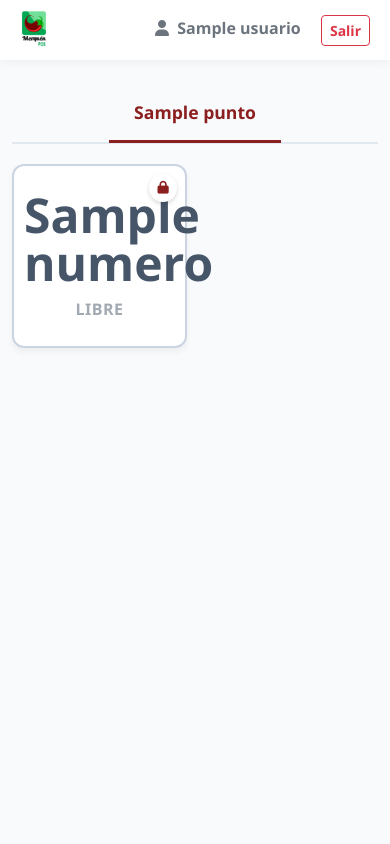
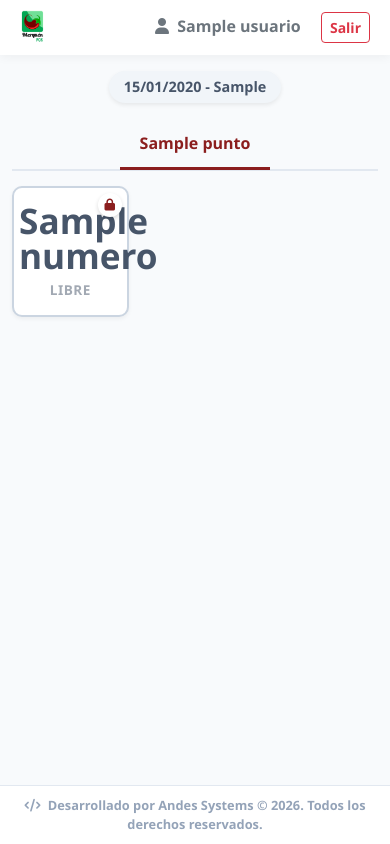
Before and after one commit to ceal2013/MerquenPOS, a Django app: template templates/POS/mesas.html in a window 390 px wide. Run offline with Django 5.2, Linux system fonts and the light colour scheme; the template is opened without the code that fills it: most values are stand-ins (such as "Sample title", 1, 10 or a date in 2020).

Commit message:
Mejorar estilos y estructura de la vista de mesas, incluyendo ajustes en la paleta de colores, diseño responsivo y adición de información del turno activo.

```diff
--- a/templates/POS/mesas.html
+++ b/templates/POS/mesas.html
@@ -14,16 +14,15 @@
             --color-primario: #8B1E1E;
             --color-fondo: #f8fafc;
 
-            /* --- NUEVA PALETA ESTILO VISUAL BASIC --- */
             --bg-libre: #ffffff;
             --border-libre: #cbd5e1;
             --text-libre: #475569;
 
-            --bg-ocupada: #dbeafe;     /* Azul Claro */
+            --bg-ocupada: #dbeafe;
             --border-ocupada: #bfdbfe;
             --text-ocupada: #1e3a8a;
 
-            --bg-impresa: #fee2e2;     /* Rojo Claro */
+            --bg-impresa: #fee2e2;
             --border-impresa: #fecaca;
             --text-impresa: #7f1d1d;
         }
@@ -31,6 +30,9 @@
         body {
             background-color: var(--color-fondo);
             font-family: 'Segoe UI', Tahoma, Geneva, Verdana, sans-serif;
+            display: flex;
+            flex-direction: column;
+            min-height: 100vh; /* Permite que el footer se quede al fondo */
         }
 
         /* --- Barra Superior --- */
@@ -40,18 +42,27 @@
             padding: 10px 20px;
         }
 
+        .info-turno {
+            font-size: 0.9rem;
+            color: #475569;
+            background-color: #f1f5f9;
+            padding: 5px 15px;
+            border-radius: 20px;
+            font-weight: 600;
+        }
+
         /* --- Estilos de Pestañas --- */
         .nav-tabs {
             border-bottom: 2px solid #e2e8f0;
-            margin-bottom: 20px;
+            margin-bottom: 15px; /* Reducido para ahorrar espacio */
         }
 
         .nav-tabs .nav-link {
             color: #64748b;
             font-weight: 600;
-            font-size: 1.1rem;
+            font-size: 1rem;
             border: none;
-            padding: 15px 25px;
+            padding: 12px 20px;
             border-bottom: 3px solid transparent;
         }
 
@@ -61,11 +72,11 @@
             border-bottom: 3px solid var(--color-primario);
         }
 
-        /* --- Tarjetas de Mesas --- */
+        /* --- Tarjetas de Mesas (REDUCIDAS) --- */
         .mesa-card {
-            border-radius: 12px;
+            border-radius: 10px;
             text-align: center;
-            padding: 25px 10px;
+            padding: 15px 5px; /* Padding mucho menor */
             cursor: pointer;
             transition: transform 0.1s, box-shadow 0.1s;
             position: relative;
@@ -73,7 +84,8 @@
             display: flex;
             flex-direction: column;
             justify-content: center;
-            box-shadow: 0 4px 6px rgba(0,0,0,0.05);
+            box-shadow: 0 2px 4px rgba(0,0,0,0.05);
+            user-select: none; /* Evita que el texto se seleccione al hacer doble clic */
         }
 
         .mesa-card:active {
@@ -81,22 +93,24 @@
         }
 
         .mesa-numero {
-            font-size: 3rem;
+            font-size: 2.2rem; /* Fuente reducida */
             font-weight: 700;
-            margin-bottom: 5px;
+            margin-bottom: 2px;
             line-height: 1;
         }
 
         .mesa-estado-texto {
-            font-size: 1rem;
+            font-size: 0.85rem; /* Fuente reducida */
             font-weight: 600;
             text-transform: uppercase;
             letter-spacing: 0.5px;
             margin-top: 5px;
             margin-bottom: 0;
+            white-space: nowrap;
+            overflow: hidden;
+            text-overflow: ellipsis; /* Para nombres de garzones muy largos */
         }
 
-        /* Clases de estado aplicadas desde Django */
         .estado-libre {
             background-color: var(--bg-libre);
             border: 2px solid var(--border-libre);
@@ -113,21 +127,34 @@
             color: var(--text-impresa);
         }
 
-        /* Candado de bloqueo */
         .bloqueo-badge {
             position: absolute;
-            top: 8px;
-            right: 8px;
+            top: 5px;
+            right: 5px;
             background-color: white;
             color: var(--color-primario);
             border-radius: 50%;
-            width: 28px;
-            height: 28px;
+            width: 24px;
+            height: 24px;
             display: flex;
             align-items: center;
             justify-content: center;
+            font-size: 0.75rem;
+            box-shadow: 0 2px 4px rgba(0,0,0,0.15);
+        }
+
+        /* --- Footer Corporativo --- */
+        .footer-corporativo {
+            background-color: white;
+            border-top: 1px solid #e2e8f0;
+            padding: 10px 0;
+            margin-top: auto; /* Empuja el footer al final de la página */
+        }
+        .footer-texto {
             font-size: 0.8rem;
-            box-shadow: 0 2px 4px rgba(0,0,0,0.15);
+            color: #94a3b8;
+            margin: 0;
+            font-weight: 600;
         }
     </style>
 </head>
@@ -135,16 +162,29 @@
 
     <div class="topbar d-flex justify-content-between align-items-center sticky-top">
         <div class="d-flex align-items-center">
-            <img src="{% static 'logomerquen.png' %}" alt="Logo" style="height: 40px; margin-right: 15px;">
-            <h5 class="mb-0 fw-bold d-none d-sm-block text-dark">{{ nombre_local }}</h5>
+            <img src="{% static 'logomerquen.png' %}" alt="Logo" style="height: 35px; margin-right: 15px;">
+            <h5 class="mb-0 fw-bold d-none d-lg-block text-dark">{{ nombre_local }}</h5>
         </div>
+
+        <div class="d-none d-md-flex info-turno align-items-center shadow-sm">
+            <i class="fa-regular fa-calendar-days me-2 text-secondary"></i> {{ fecha_proceso|date:"d/m/Y" }}
+            <span class="mx-2 text-secondary">|</span>
+            <i class="fa-regular fa-clock me-2 text-secondary"></i> {{ turno_activo }}
+        </div>
+
         <div class="text-end">
             <span class="text-secondary fw-semibold me-3"><i class="fa-solid fa-user me-1"></i> {{ usuario.nombre }}</span>
             <a href="{% url 'logout' %}" class="btn btn-outline-danger btn-sm fw-bold">Salir</a>
         </div>
     </div>
 
-    <div class="container-fluid py-4 px-md-4">
+    <div class="container-fluid py-3 px-md-4 mb-4">
+
+        <div class="d-md-none text-center mb-3">
+            <div class="info-turno d-inline-block shadow-sm">
+                {{ fecha_proceso|date:"d/m/Y" }} - {{ turno_activo }}
+            </div>
+        </div>
 
         {% if error %}
             <div class="alert alert-danger">{{ error }}</div>
@@ -170,12 +210,12 @@
                          id="panel-{{ punto.codigo }}"
                          role="tabpanel" tabindex="0">
 
-                        <div class="row row-cols-2 row-cols-sm-3 row-cols-md-4 row-cols-xl-6 g-3">
+                        <div class="row row-cols-3 row-cols-sm-4 row-cols-md-5 row-cols-lg-6 row-cols-xl-8 g-2">
 
                             {% for mesa in punto.mesas %}
                                 <div class="col">
                                     <div class="mesa-card estado-{{ mesa.estado }}"
-                                         onclick="abrirMesa('{{ punto.codigo }}', '{{ mesa.numero }}', '{{ mesa.bloqueada }}', '{{ mesa.usuarioBloqueo }}')">
+                                         ondblclick="abrirMesa('{{ punto.codigo }}', '{{ mesa.numero }}', '{{ mesa.bloqueada }}', '{{ mesa.usuarioBloqueo }}')">
 
                                         {% if mesa.bloqueada %}
                                             <div class="bloqueo-badge" title="Bloqueada por {{ mesa.usuarioBloqueo }}">
@@ -188,7 +228,7 @@
                                         {% if mesa.estado == 'libre' %}
                                             <p class="mesa-estado-texto" style="opacity: 0.5;">LIBRE</p>
                                         {% else %}
-                                            <p class="mesa-estado-texto">
+                                            <p class="mesa-estado-texto" title="{{ mesa.usuarioBloqueo|default:'Ocupada' }}">
                                                 <i class="fa-solid fa-user me-1"></i>
                                                 {% if mesa.usuarioBloqueo %}
                                                     {{ mesa.usuarioBloqueo }}
@@ -215,8 +255,17 @@
         {% endif %}
     </div>
 
+    <footer class="footer-corporativo text-center">
+        <div class="container">
+            <p class="footer-texto">
+                <i class="fa-solid fa-code me-1"></i> Desarrollado por <strong>Andes Systems</strong> &copy; {% now "Y" %}. Todos los derechos reservados.
+            </p>
+        </div>
+    </footer>
+
     <script src="https://cdn.jsdelivr.net/npm/bootstrap@5.3.3/dist/js/bootstrap.bundle.min.js"></script>
     <script>
+        // Función activada por Doble Clic / Doble Toque
         function abrirMesa(punto, numero, estaBloqueada, usuarioBloqueo) {
             if (estaBloqueada === 'True') {
                 alert("MESA OCUPADA\nEsta mesa está siendo utilizada por: " + usuarioBloqueo);
```
